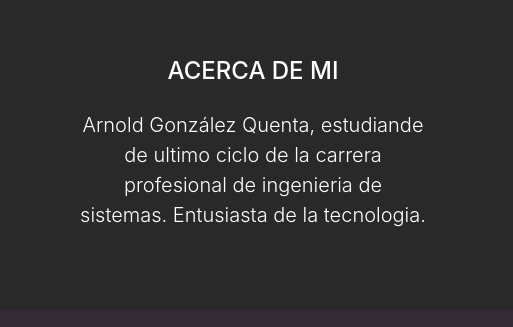
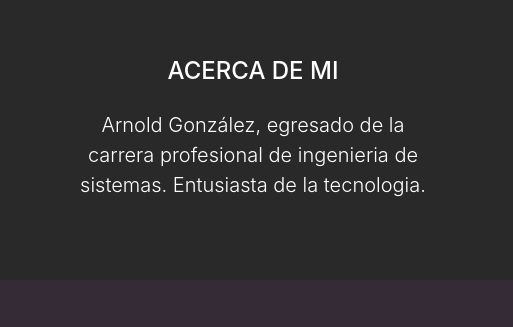
Before and after one commit to mixiSoft/web, a website with bundled scripts: page servicios.html in a window 1280 px wide. Shown: the part 1603-1930 px from the top of the page, 767-1280 px from the left. Built offline with nearby package versions, Linux system fonts and the light colour scheme.

Commit message:
Update servicios.html

```diff
--- a/servicios.html
+++ b/servicios.html
@@ -240,7 +240,7 @@ arnold-gonzalez-q/" target="_blank">
           </div>
           <div class="col-md-4">
             <h4 class="text-uppercase mb-4">Acerca de mi</h4>
-            <p class="lead mb-0">Arnold González Quenta, estudiande de ultimo ciclo de la carrera profesional de ingenieria de sistemas.
+            <p class="lead mb-0">Arnold González, egresado de la carrera profesional de ingenieria de sistemas.
                                 Entusiasta de la tecnologia.
               </p>
           </div>
```
